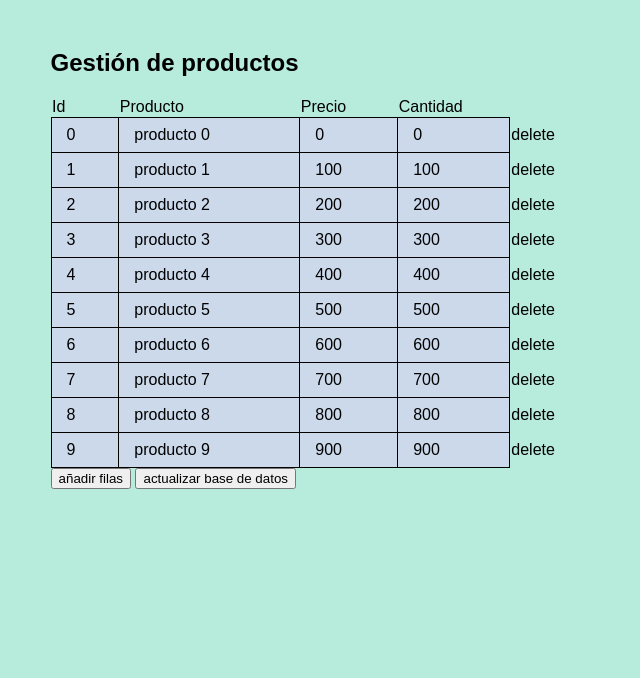
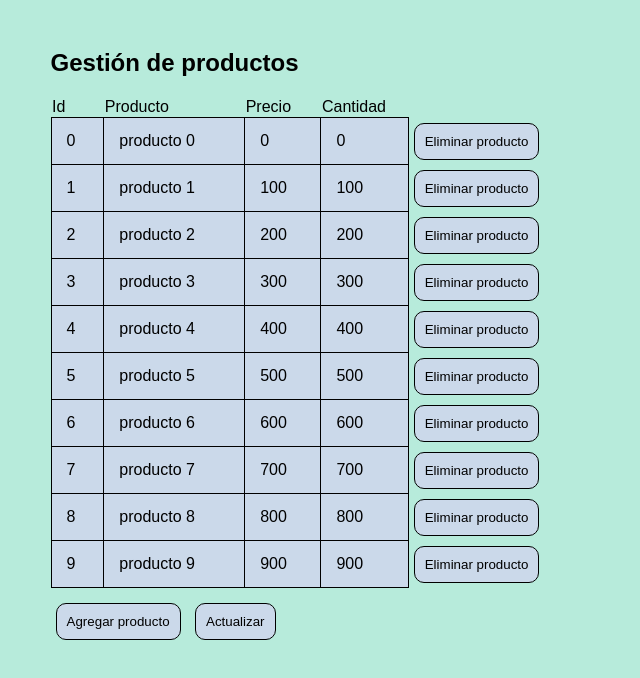
Before and after one commit to FR1530/SPD_proyecto2, a website: page index.html in a window 1280 px wide. Shown: the part 98-776 px from the top of the page, without its empty margins (320-960 px from the left). Drawn offline with Linux system fonts and the light colour scheme.

Commit message:
added css

```diff
--- a/index.css
+++ b/index.css
@@ -2,11 +2,7 @@
 	display: grid;
 	place-content: center;
 	font-family: sans-serif;
-	/*background-size: cover;
-	background-repeat: no-repeat;
-	background-position: center;*/
 	background-color: #B7EBDB;
-/*	background: linear-gradient(cyan, darkcyan);*/
 }
 
 .titulo {
@@ -29,3 +25,16 @@ table {
 	padding-inline: 15px;
 	padding-block: 8px;
 }
+
+.container_buttons {
+	margin-top: 10px;
+}
+
+.btn {
+	border-radius: 10px;
+	padding: 10px;
+	border: 1px solid #000;
+	background-color: #CBD9EA;
+	cursor: pointer;
+	margin: 5px;
+}
--- a/index.html
+++ b/index.html
@@ -23,10 +23,9 @@
             </tr>
         </table>
     </div>
-    <div>
-        <button onclick="add_fila()">añadir filas</button>
-        <button>actualizar base de datos</button>
-
+    <div class="container_buttons">
+        <button class="btn" onclick="add_fila()">Agregar producto</button>
+        <button class="btn">Actualizar</button>
     </div>
 
 <script type="text/javascript">main()</script>
--- a/index.js
+++ b/index.js
@@ -3,6 +3,7 @@
 var ID_GLOBAL = 0
 function add_fila(){
 	ID_GLOBAL+=1
+
 	let tabla = document.getElementById("tabla")
 		tableRow = document.createElement("tr")
 		id = document.createElement("td")
@@ -13,8 +14,8 @@ function add_fila(){
 		cantidad.textContent = 0
 		precio = document.createElement("td")
 		precio.textContent = 0
-		borrar = document.createElement("td")
-		borrar.textContent = "delete"
+		borrar = document.createElement("button")
+		borrar.textContent = "Eliminar producto"
 
 
 		tabla.appendChild(tableRow)
@@ -33,10 +34,10 @@ function add_fila(){
 		producto.classList.add("filas")
 		cantidad.classList.add("filas")
 		precio.classList.add("filas")
+		borrar.classList.add('btn')
+
 
 }
-
-
 
 function main(){
 
@@ -53,8 +54,8 @@ function main(){
 		cantidad.textContent = i*100
 		precio = document.createElement("td")
 		precio.textContent = i*100
-		borrar = document.createElement("td")
-		borrar.textContent = "delete"
+		borrar = document.createElement("button")
+		borrar.textContent = "Eliminar producto"
 
 
 
@@ -75,6 +76,9 @@ function main(){
 		producto.classList.add("filas")
 		cantidad.classList.add("filas")
 		precio.classList.add("filas")
+		borrar.classList.add('btn')
+
+
 
 	}
 
```
Also changed, not shown: MAIN.js (+4 -9 lines), 1 other file.
